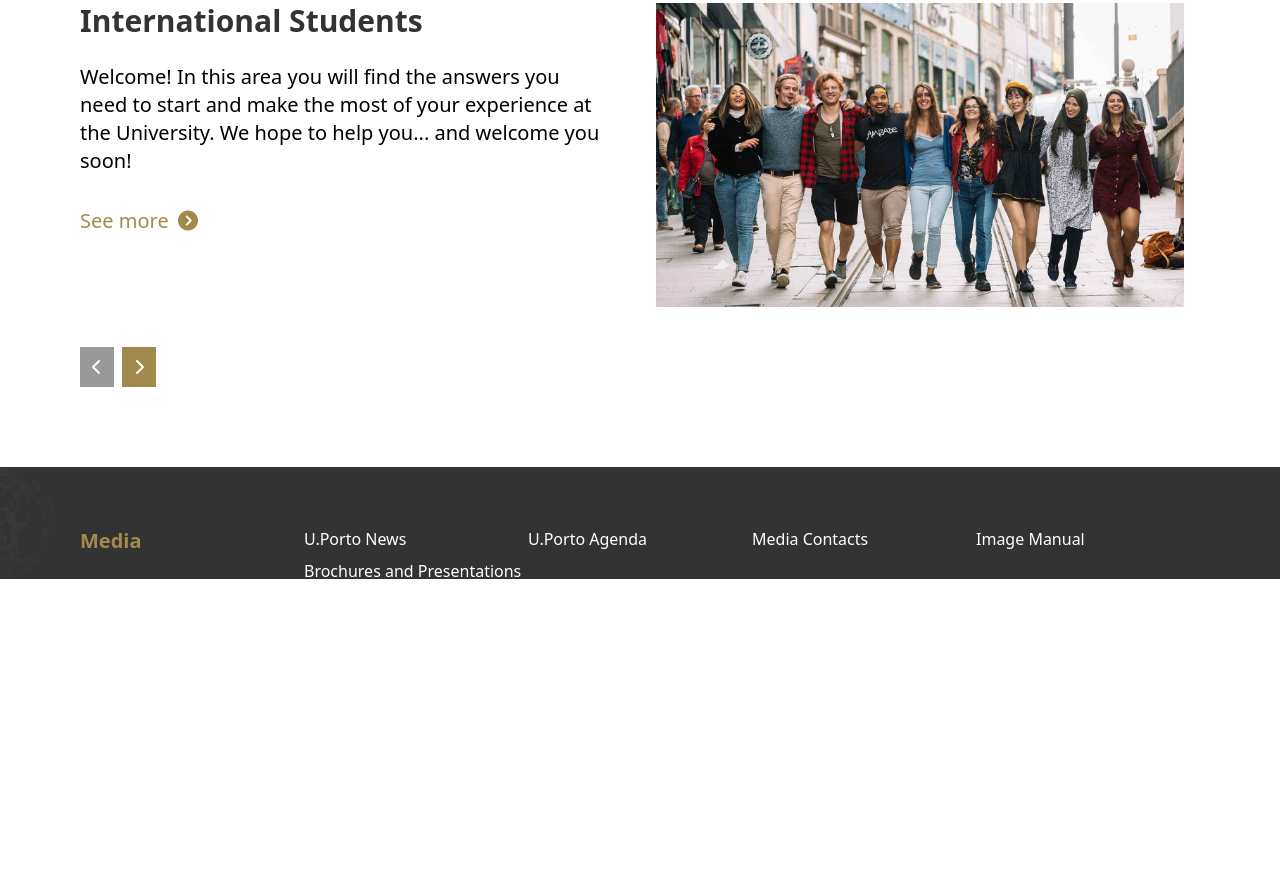
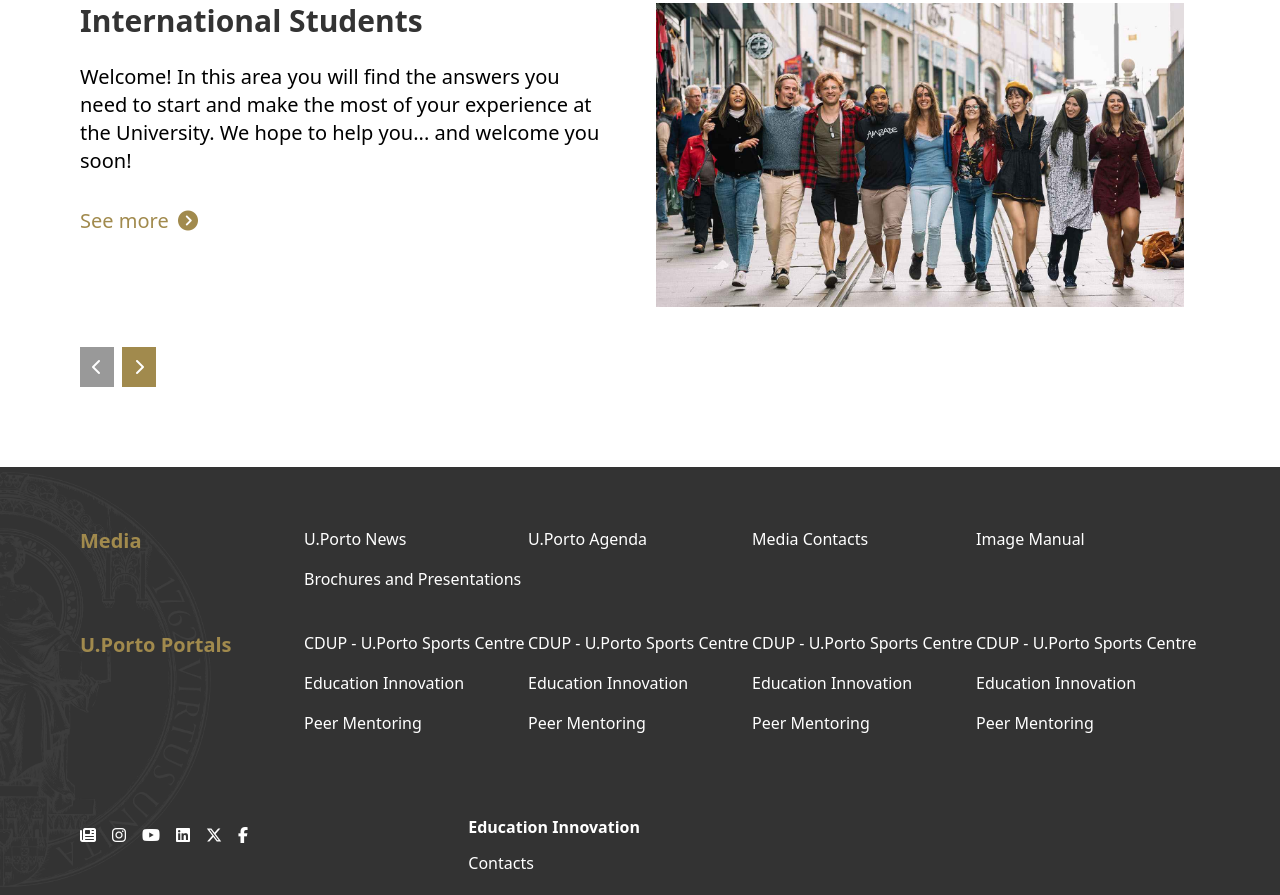
Before and after one commit to mugishaAIMABLE/Tailwind-CSS-Cloning-, a website: page index.html in a window 1280 px wide. Shown: the part 3990-4885 px from the top of the page. Before the commit the page ends 4573 px from the top, so only its background shows below. Drawn offline with Linux system fonts and the light colour scheme.

Commit message:
adding socials icons in the footer

```diff
--- a/index.html
+++ b/index.html
@@ -223,14 +223,51 @@
 </div>
 <!-- End of Frequently asked questions -->
 
-<footer class="mt-20 bg-contain bg-[url('/src/images/Footerimg.png')] bg-left bg-no-repeat bg-[#333333] h-28 py-5">
+<!-- Footer Section -->
+
+<footer class="mt-20 bg-contain bg-[url('/src/images/Footerimg.png')] bg-left bg-no-repeat bg-[#333333] py-5">
     <div class="grid grid-cols-5 mx-20 mt-10">
         <div><a href="/" class="font-bold text-xl text-[#A18A4D]">Media</a></div>
-        <div class="flex flex-col gap-2"><a href="/" class="font-light text-md text-white">U.Porto News</a><a href="/" class="font-light text-md text-white">Brochures and Presentations</a></div>
+        <div class="flex flex-col gap-4"><a href="/" class="font-light text-md text-white">U.Porto News</a><a href="/" class="font-light text-md text-white">Brochures and Presentations</a></div>
         <div><a href="/" class="font-light text-md  text-white">U.Porto Agenda</a></div>
         <div><a href="/" class="font-light text-md  text-white">Media Contacts</a></div>
         <div><a href="/" class="font-light text-md  text-white">Image Manual</a></div>
     </div>
+
+    <div class="grid grid-cols-5 mx-20 mt-10">
+        <div><a href="/" class="font-bold text-xl text-[#A18A4D]">U.Porto Portals</a></div>
+
+        <div class="flex flex-col gap-4"><a href="/" class="font-light text-md text-white">CDUP - U.Porto Sports Centre</a>
+        <a href="/" class="font-light text-md text-white">Education Innovation</a> <a href="/" class="font-light text-md text-white">Peer Mentoring</a></div>
+
+        <div class="flex flex-col gap-4"><a href="/" class="font-light text-md text-white">CDUP - U.Porto Sports Centre</a>
+        <a href="/" class="font-light text-md text-white">Education Innovation</a> <a href="/" class="font-light text-md text-white">Peer Mentoring</a></div>
+
+        <div class="flex flex-col gap-4"><a href="/" class="font-light text-md text-white">CDUP - U.Porto Sports Centre</a>
+        <a href="/" class="font-light text-md text-white">Education Innovation</a> <a href="/" class="font-light text-md text-white">Peer Mentoring</a></div>
+
+        <div class="flex flex-col gap-4"><a href="/" class="font-light text-md text-white">CDUP - U.Porto Sports Centre</a>
+        <a href="/" class="font-light text-md text-white">Education Innovation</a> <a href="/" class="font-light text-md text-white">Peer Mentoring</a></div>
+    </div>
+
+<div class="grid grid-cols-2 mx-20">
+    <div class="flex justify-between mt-20">
+        <div class="flex gap-4 my-2 justify-end pr-20">
+            <a href="/" class="text-white"><i class="fa-solid fa-newspaper"></i></a>
+            <a href="/" class="text-white"><i class="fa-brands fa-instagram"></i></a>
+            <a href="/" class="text-white"><i class="fa-brands fa-youtube"></i></a>
+            <a href="/" class="text-white"><i class="fa-brands fa-linkedin"></i></a>
+            <a href="/" class="text-white"><i class="fa-brands fa-x-twitter"></i></a>
+            <a href="/" class="text-white"><i class="fa-brands fa-facebook-f"></i></a>
+        </div>
+
+        <div class="flex flex-col gap-3">
+            <a href="/" class="font-bold text-md text-white">Education Innovation</a>
+            <a href="/" class="font-light text-md text-white">Contacts</a></div>
+        </div>
+
+    </div>
+</div>
 
 
 </footer>
```
